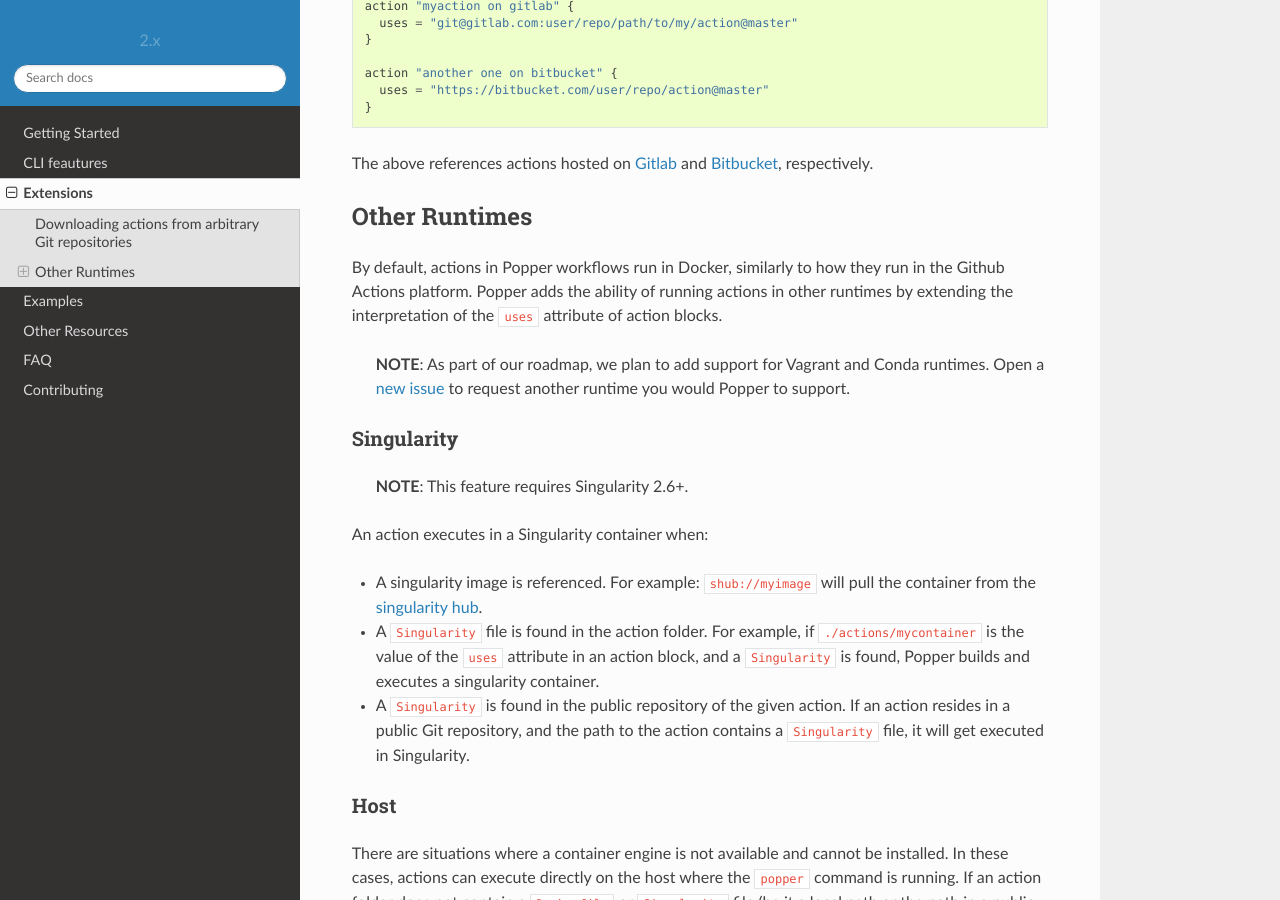
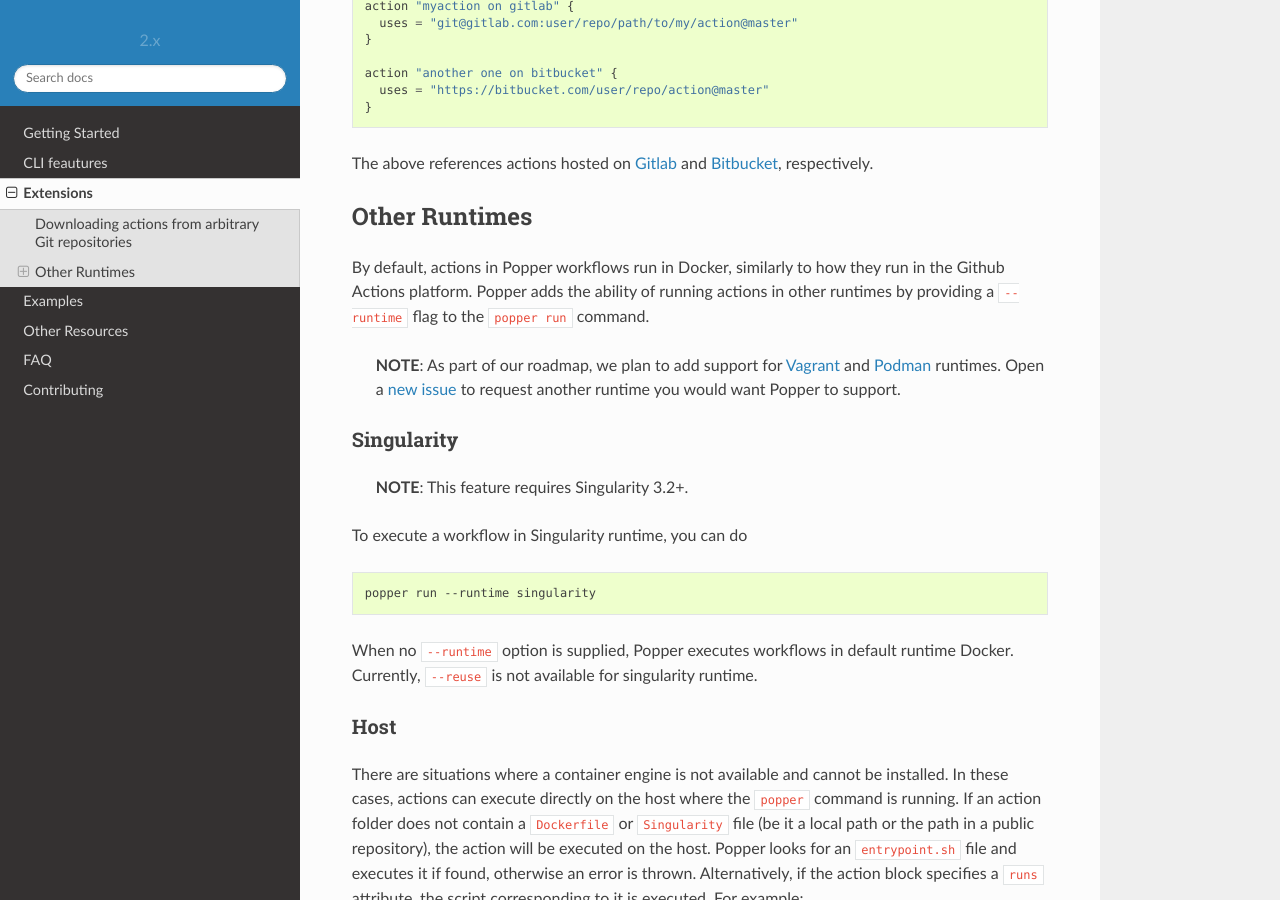
Before and after one commit to getpopper/popper, a Sphinx documentation site: the page built from docs/sections/extensions.md, in a window 1280 px wide and 900 px high, scrolled down 729 px. Built offline with Sphinx 7.4.7 and the Read the Docs theme 2.0.0, drawn with Linux system fonts in a browser that asks for light colours.

Commit message:
disables reuse test on singularity (#706)
misc. tweaks/cleanup to docstrings, code and docs.

````diff
--- a/docs/sections/extensions.md
+++ b/docs/sections/extensions.md
@@ -47,33 +47,28 @@ and [Bitbucket](https://bitbucket.org), respectively.
 
 By default, actions in Popper workflows run in Docker, similarly to
 how they run in the Github Actions platform. Popper adds the ability
-of running actions in other runtimes by extending the interpretation
-of the `uses` attribute of action blocks.
+of running actions in other runtimes by providing a `--runtime` flag
+to the `popper run` command.
 
-> **NOTE**: As part of our roadmap, we plan to add support for Vagrant
-> and Conda runtimes. Open a [new
+> **NOTE**: As part of our roadmap, we plan to add support for
+> [Vagrant](https://www.vagrantup.com/)
+> and [Podman](https://podman.io/) runtimes. Open a [new
 > issue](https://github.com/systemslab/popper/issues/new) to request
-> another runtime you would Popper to support.
+> another runtime you would want Popper to support.
 
 ### Singularity
 
-> **NOTE**: This feature requires Singularity 2.6+.
+> **NOTE**: This feature requires Singularity 3.2+.
 
-An action executes in a Singularity container when:
+To execute a workflow in Singularity runtime, you can do
 
-  * A singularity image is referenced. For example: `shub://myimage`
-    will pull the container from the [singularity
-    hub](https://singularity-hub.org).
+```bash
+popper run --runtime singularity
+```
 
-  * A `Singularity` file is found in the action folder. For
-    example, if `./actions/mycontainer` is the value of the `uses`
-    attribute in an action block, and a `Singularity` is found,
-    Popper builds and executes a singularity container.
-
-  * A `Singularity` is found in the public repository of the given
-    action. If an action resides in a public Git repository, and the
-    path to the action contains a `Singularity` file, it will get
-    executed in Singularity.
+When no `--runtime` option is supplied, Popper executes workflows in
+default runtime Docker.
+Currently, `--reuse` is not available for singularity runtime.
 
 ### Host
 
````
Also changed, not shown: 7 other files.
